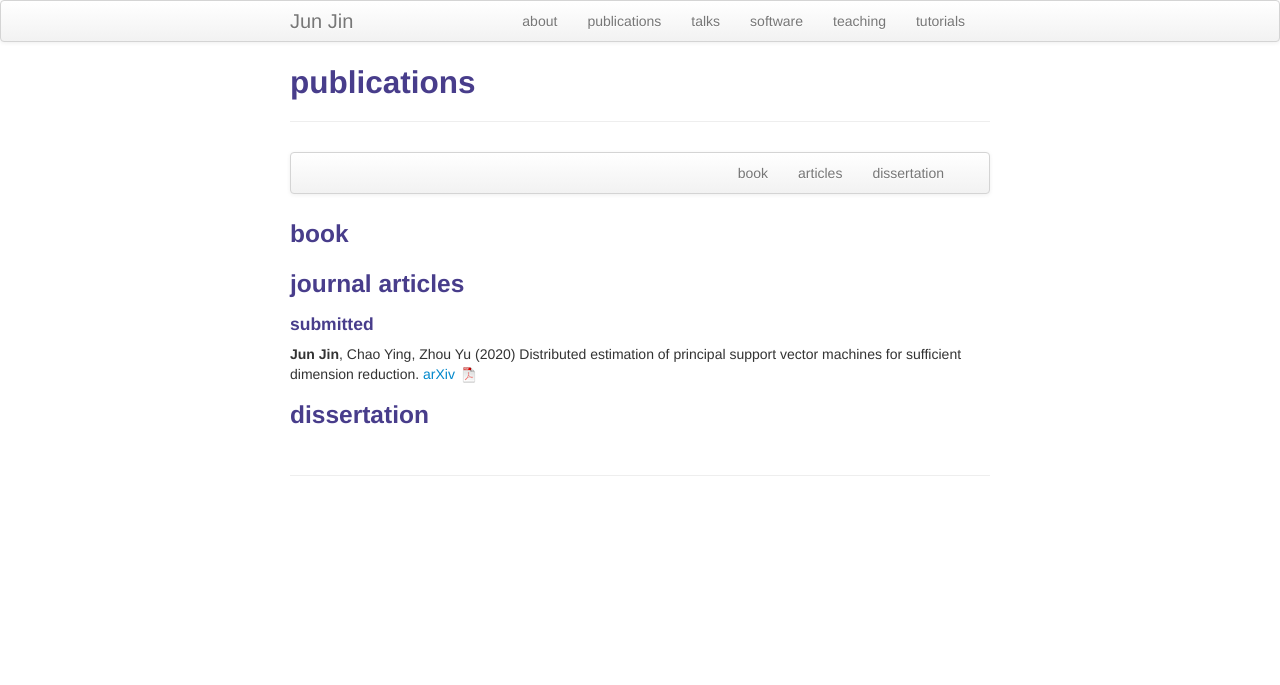
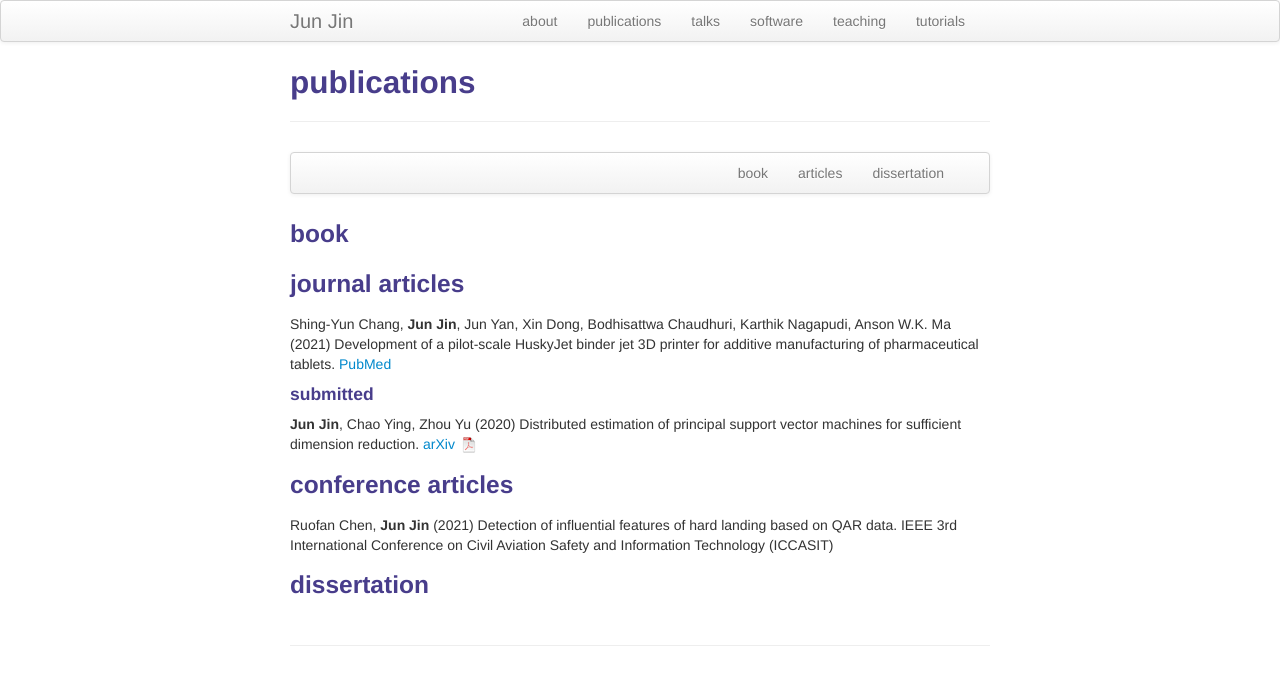
Before and after one commit to brucejunjin/brucejunjin.github.io, a Jekyll site: the page built from pages/pubs.md, in a window 1280 px wide. Shown: the top 685 px of the page. Built offline with Jekyll 4.4.1, drawn with Linux system fonts in a browser that asks for light colours.

Commit message:
Update pubs.md

```diff
--- a/pages/pubs.md
+++ b/pages/pubs.md
@@ -20,6 +20,10 @@ description: Jun Jin's publications
 
 ### <a name="articles"></a>journal articles
 
+Shing-Yun Chang, **Jun Jin**, Jun Yan, Xin Dong, Bodhisattwa Chaudhuri, Karthik Nagapudi, Anson W.K. Ma (2021)
+Development of a pilot-scale HuskyJet binder jet 3D printer for additive manufacturing of pharmaceutical tablets.
+[PubMed](https://pubmed.ncbi.nlm.nih.gov/34116179/)
+
 #### submitted
 
 **Jun Jin**, Chao Ying, Zhou Yu (2020)
@@ -28,4 +32,10 @@ Distributed estimation of principal support vector machines for sufficient dimen
 [![pdf](icons16/pdf-icon.png)](https://arxiv.org/pdf/1911.12732.pdf)
 
 
+### <a name="articles"></a>conference articles
+
+Ruofan Chen, **Jun Jin** (2021)
+Detection of influential features of hard landing based on QAR data.
+IEEE 3rd International Conference on Civil Aviation Safety and Information Technology (ICCASIT)
+
 ### <a name="thesis"></a>dissertation
```
